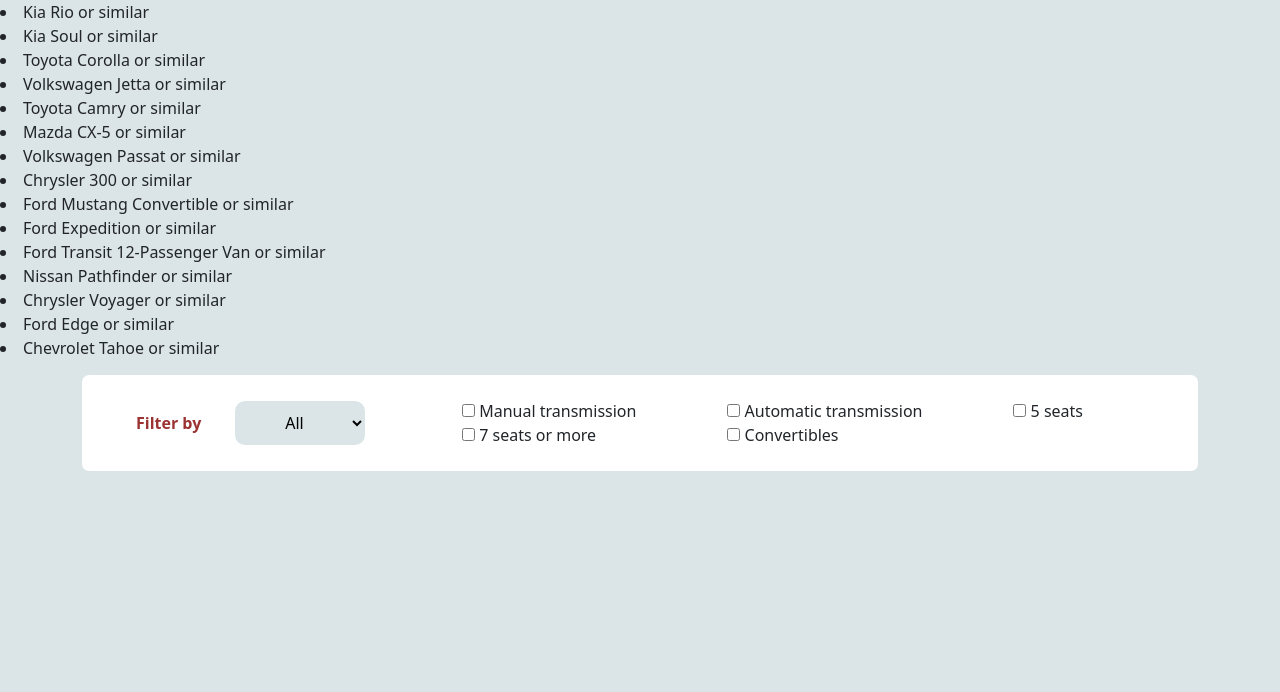
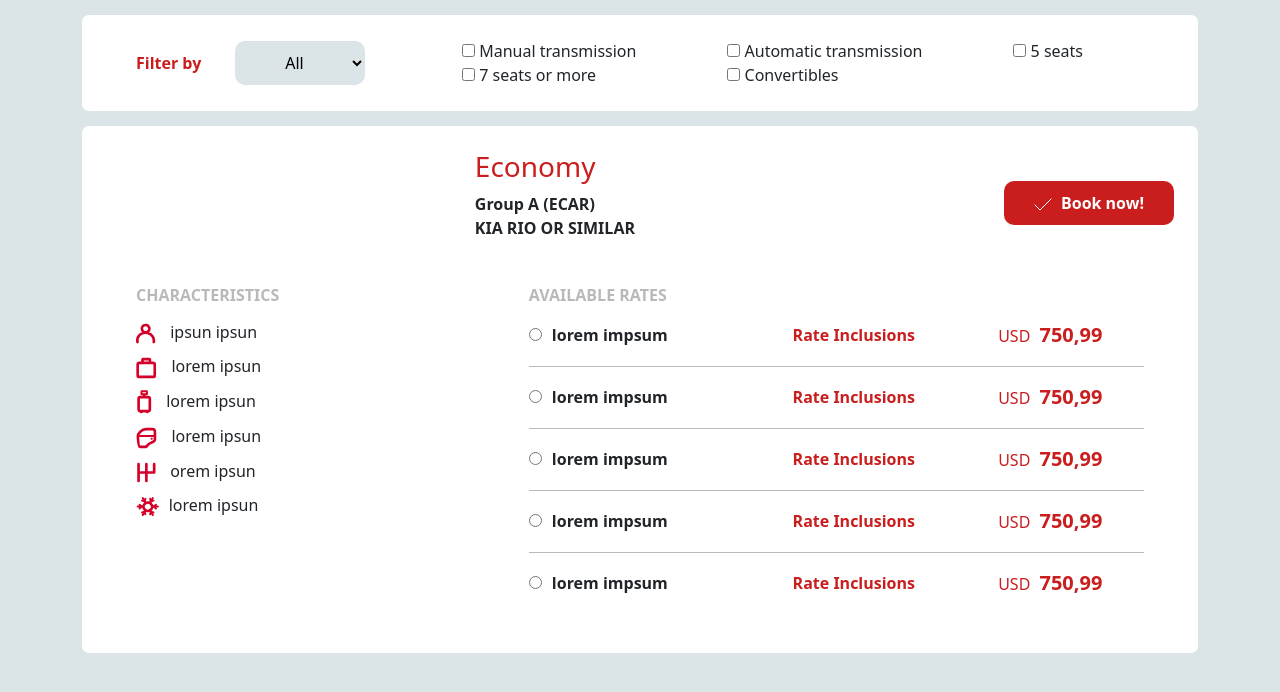
Before and after one commit to ariztegui8/Challenge-Cars, a plain HTML site: page index.html in a window 1280 px wide. Drawn offline with nearby package versions, Linux system fonts and the light colour scheme.

Commit message:
termnando con css

```diff
--- a/index.html
+++ b/index.html
@@ -10,9 +10,6 @@
     <title>Challenge Green Flame</title>
 </head>
 <body>
-    <div id="example">
-
-    </div>
     <div class="container-padre container">
         <div class="container-filter">
             <div class="filter">
@@ -45,6 +42,80 @@
 
             </div>
         </div>
+
+        <div class="container-auto">
+           <div class="container-auto-S1">
+                <div class="auto">
+
+                </div>
+                <div class="parrafos">
+                    <h3>Economy</h3>
+                    <p>Group A (ECAR) <br> KIA RIO OR SIMILAR</p>
+                </div>
+                <div class="btn-book">
+                    <button><span><img src="./assets/ok.svg" alt=""></span> Book now!</button>
+                </div>
+           </div>
+
+           <div class="container-auto-S2">
+                <div class="characteristics">
+                    <h6>characteristics</h6>
+                    <ul>
+                        <li><span><img src="./assets/seats.svg" alt=""></span> ipsun ipsun</li>
+                        <li><span><img src="./assets/luggage.svg" alt=""></span> lorem ipsun</li>
+                        <li><span><img src="./assets/bag.svg" alt=""></span> lorem ipsun</li>
+                        <li><span><img src="./assets/door.svg" alt=""></span> lorem ipsun</li>
+                        <li><span><img src="./assets/transmision.svg" alt=""></span> orem ipsun</li>
+                        <li><span><img src="./assets/air-conditioning.svg" alt=""></span>lorem ipsun</li>
+                    </ul>
+                </div>
+                <div class="rates">
+                    <h6>available rates</h6>
+                    <div class="rates-contenido">
+                        <div class="rates-list">
+                            <div class="container-input">
+                                <input type="radio">
+                                <p>lorem impsum</p>
+                            </div>
+                            <p class="rate-red">Rate Inclusions</p>
+                            <p class="rate-precio">USD <span>750,99</span></p>
+                        </div>
+                        <div class="rates-list">
+                            <div class="container-input">
+                                <input type="radio">
+                                <p>lorem impsum</p>
+                            </div>
+                            <p class="rate-red">Rate Inclusions</p>
+                            <p class="rate-precio">USD <span>750,99</span></p>
+                        </div>
+                        <div class="rates-list">
+                            <div class="container-input">
+                                <input type="radio">
+                                <p>lorem impsum</p>
+                            </div>
+                            <p class="rate-red">Rate Inclusions</p>
+                            <p class="rate-precio">USD <span>750,99</span></p>
+                        </div>
+                        <div class="rates-list">
+                            <div class="container-input">
+                                <input type="radio">
+                                <p>lorem impsum</p>
+                            </div>
+                            <p class="rate-red">Rate Inclusions</p>
+                            <p class="rate-precio">USD <span>750,99</span></p>
+                        </div>
+                        <div class="rates-list">
+                            <div class="container-input">
+                                <input type="radio">
+                                <p>lorem impsum</p>
+                            </div>
+                            <p class="rate-red">Rate Inclusions</p>
+                            <p class="rate-precio">USD <span>750,99</span></p>
+                        </div>
+                    </div>
+                </div>
+           </div>
+        </div>
     </div>
 
 
--- a/js/index.js
+++ b/js/index.js
@@ -1,6 +1,6 @@
 const cargarAutos = document.querySelector('#filter');
 const filtro = document.querySelector('.filter')
-const example = document.querySelector('#example')
+const auto = document.querySelector('.auto')
 
 
 document.addEventListener('DOMContentLoaded', ()=>{
@@ -30,11 +30,15 @@
     company.map(com =>{
         const reducido = com.Company1
         console.log(reducido);
-        const {Name} = reducido
+        const {AirConditionInd, Code, Features, Features2, PictureURL, Rates, TransmissionType, VehClass, VehGroup, VehType, Name} = reducido
         console.log(Name);
         const lista = document.createElement('li')
         lista.textContent = `${Name}`
         example.appendChild(lista)
+
+        const imagenAuto = document.createElement('img')
+        imagenAuto.src = `${PictureURL}`
+        auto.appendChild(imagenAuto)
     })
 
     // const objeto = Object.entries(datos.cars)
--- a/styles/style.css
+++ b/styles/style.css
@@ -13,7 +13,7 @@
 }
 
 .filter label{
-    color: rgb(156, 51, 51);
+    color: rgb(202, 30, 30);
     font-weight: 700;
     margin: 0 30px;
 }
@@ -32,3 +32,120 @@
     display: grid;
     grid-template-columns: auto auto auto;
 }
+
+.container-auto{
+    background-color: #fff;
+    padding: 1.5rem;
+    border-radius: 7px;
+    margin: 15px 0;
+}
+
+.container-auto-S1{
+    display: grid;
+    grid-template-columns:  auto auto auto;
+    align-items: center;
+    justify-content: space-between;
+    margin-bottom: 30px;
+}
+
+.parrafos h3{
+    color: rgb(202, 30, 30);
+}
+
+.parrafos p{
+    font-weight: 600;
+}
+
+.auto img{
+    width: 300px;
+}
+
+.btn-book button{
+        border: none;
+        background-color: rgb(202, 30, 30);
+        color: #fff;
+        padding: 10px 30px;
+        border-radius: 10px;
+        text-align: center;
+        outline: none;
+        font-weight: 700;
+        transition: 0.5s;
+}
+
+.btn-book button span{
+    margin-right: 5px;
+}
+
+.btn-book button:hover{
+    background-color: #000;
+}
+
+.container-auto-S2{
+    display: grid;
+    grid-template-columns:  auto auto;
+    padding: 0 30px;
+}
+
+.characteristics ul{
+    list-style: none;
+    padding: 0;
+
+}
+
+.characteristics ul li{
+    margin-bottom: 10px;
+}
+
+.characteristics ul li span{
+    margin-right: 10px;
+}
+
+.characteristics h6 , .rates h6{
+    color:rgb(185, 185, 185);
+    font-weight: 600;
+    margin-bottom: 15px;
+    text-transform: uppercase;
+}
+
+.rates-list{
+    display: grid;
+    grid-template-columns: auto auto auto;
+    align-items: center;
+    border-bottom: 1px solid rgb(185, 185, 185);
+    margin: 15px 0;
+    text-align: center;
+}
+
+.rates-list:last-child{
+    border: none;
+}
+
+.rates-list .rate-red{
+    color: rgb(202, 30, 30);
+    font-weight: 600;
+}
+
+.rates-list .rate-precio{
+    color: rgb(202, 30, 30);
+}
+
+.rates-list .rate-precio span{
+    font-size: 20px;
+    font-weight: 900;
+    margin-left: 5px;
+    color: rgb(202, 30, 30);
+}
+
+.container-input{
+    display: flex;
+    align-items: center;
+}
+
+.container-input input{
+    margin-bottom: 1rem;
+    margin-right: 10px;
+}
+
+.container-input p{
+    font-weight: 600;
+}
```
Also changed, not shown: assets/ok.svg (added).
